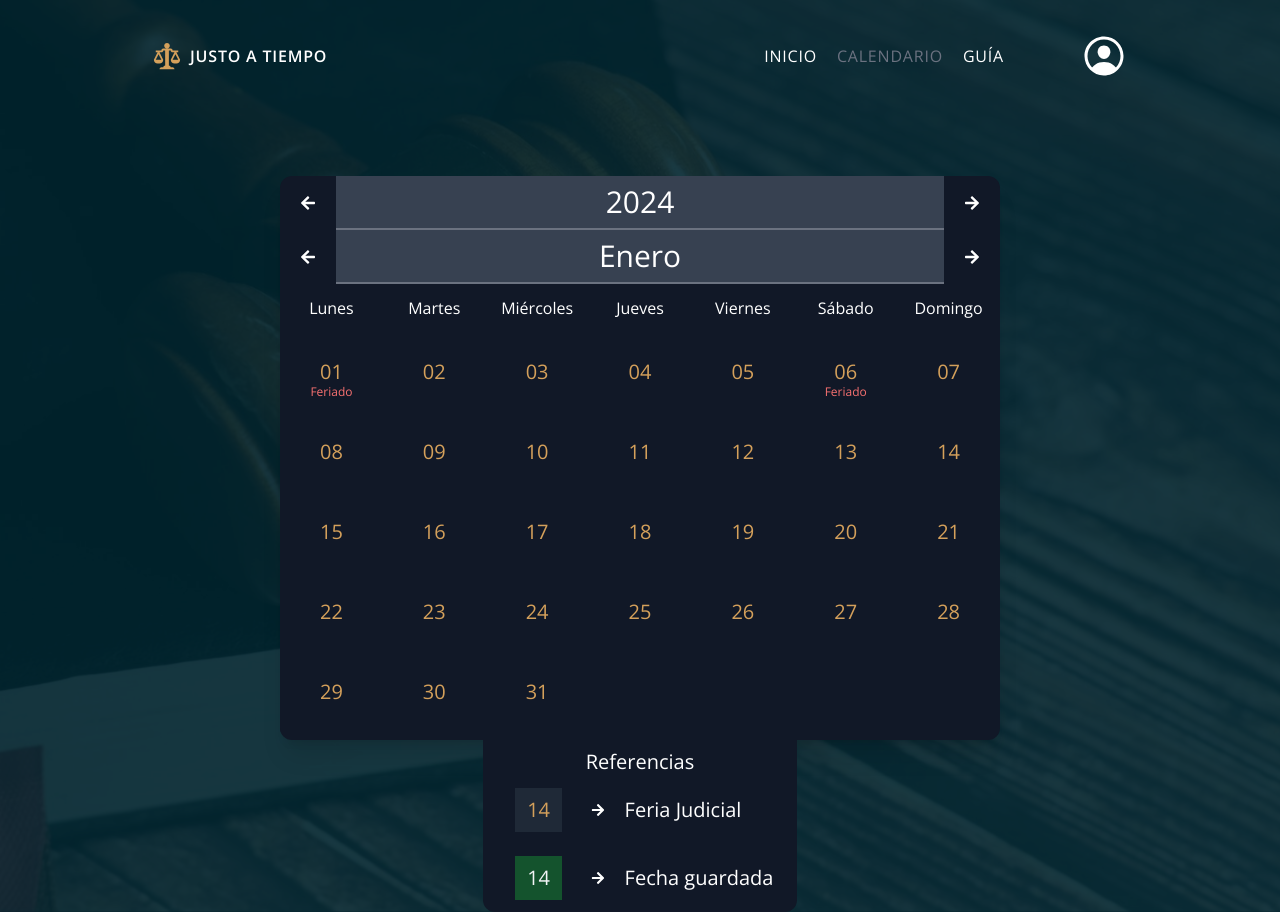
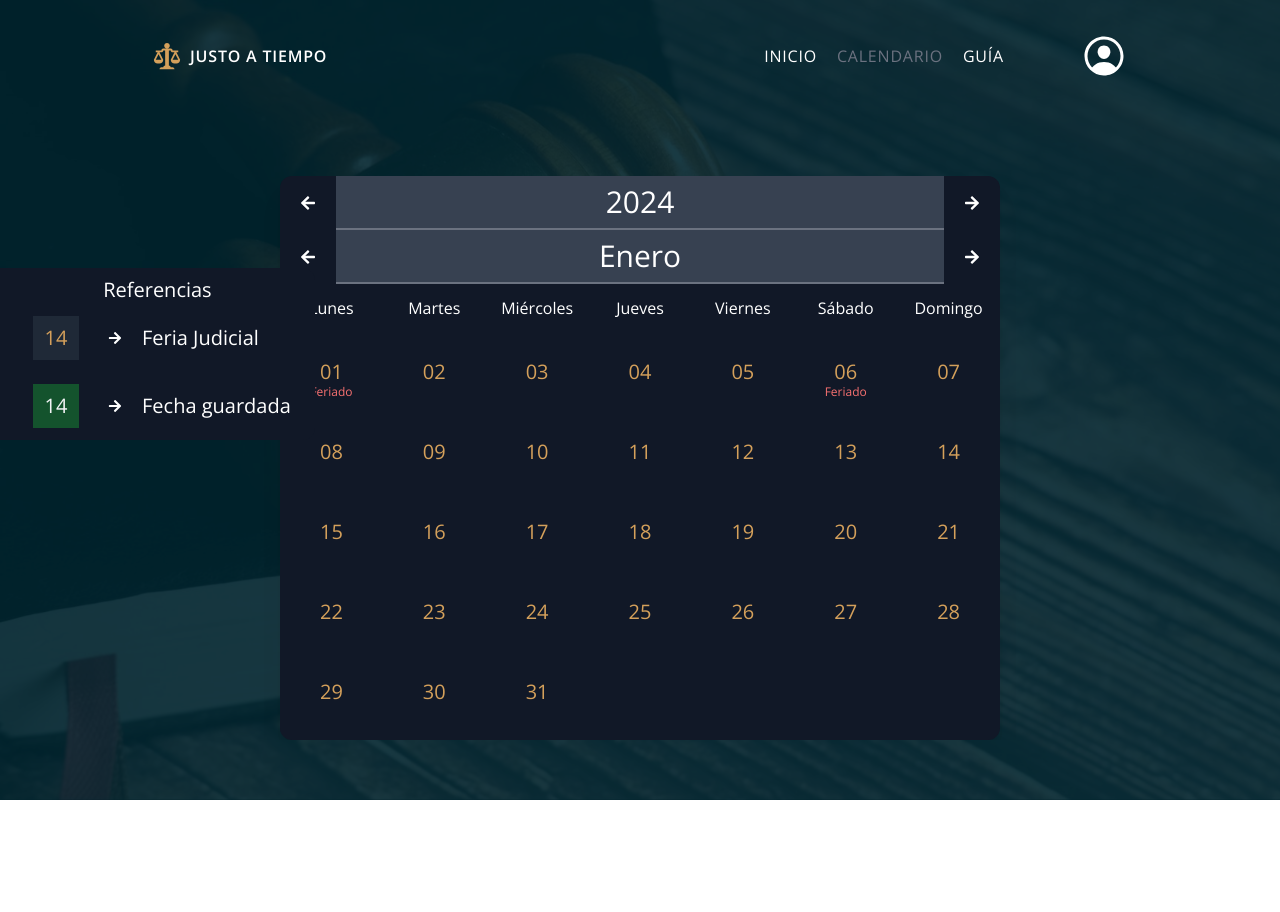
Before and after one commit to Dev-Santi/LegalDateNextjs, a Next.js app: page /calendario in a window 1280 px wide. After the commit the page ends 800 px from the top, so only its background shows below. Built offline with nearby package versions, Linux system fonts and the light colour scheme; no server answers.

Commit message:
ajuste en referencias en el calendario

```diff
--- a/src/app/calendario/page.tsx
+++ b/src/app/calendario/page.tsx
@@ -287,7 +287,7 @@ function Cell({ day, savedDates }: { day: day; savedDates: Array<any> | null })
 
 function Legend() {
     return (
-        <div className='bg-gray-900 hidden md:flex relative text-base md:text-xl flex-col rounded-xl rounded-t-none'>
+        <div className='bg-gray-900 absolute hidden xl:flex left-0 bottom-[45%] text-base md:text-xl flex-col rounded-xl rounded-l-none'>
             <h2 className='text-center mt-2'>Referencias</h2>
             <div className='flex items-center gap-5 px-6 py-3'>
                 <h2 className='flex justify-center w-16'>
```
